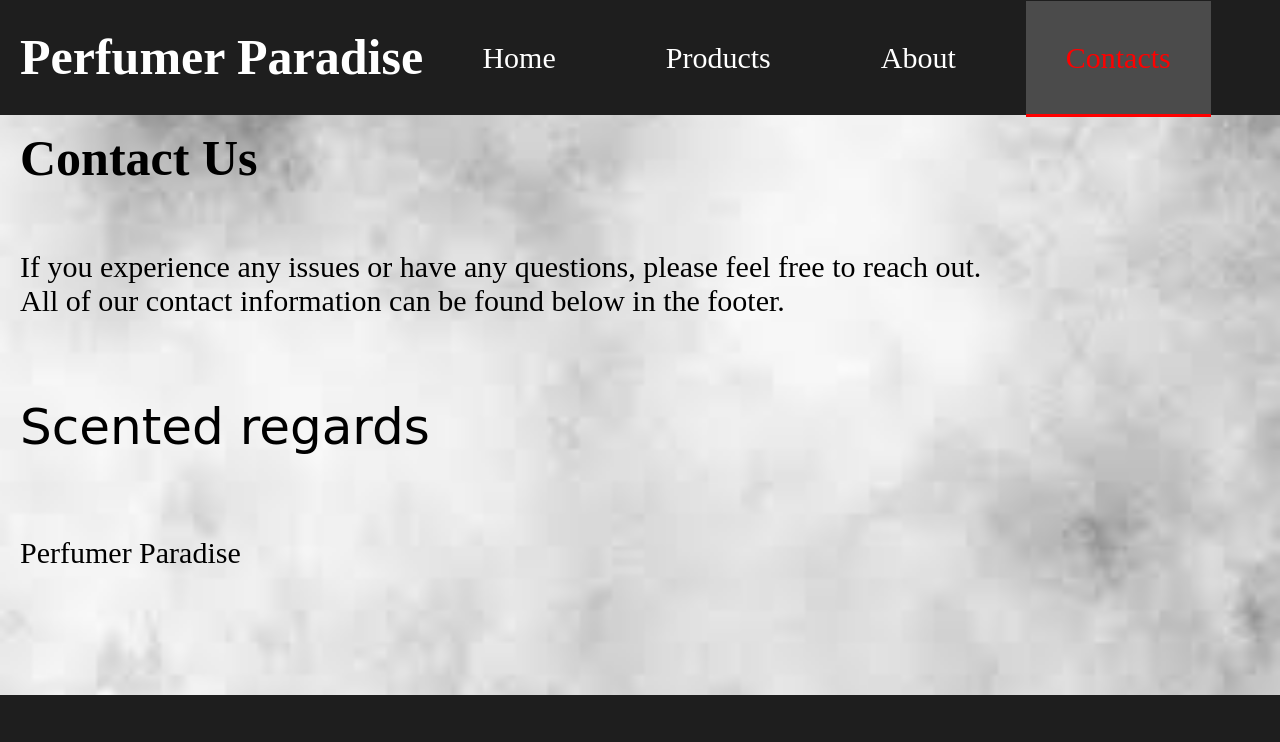
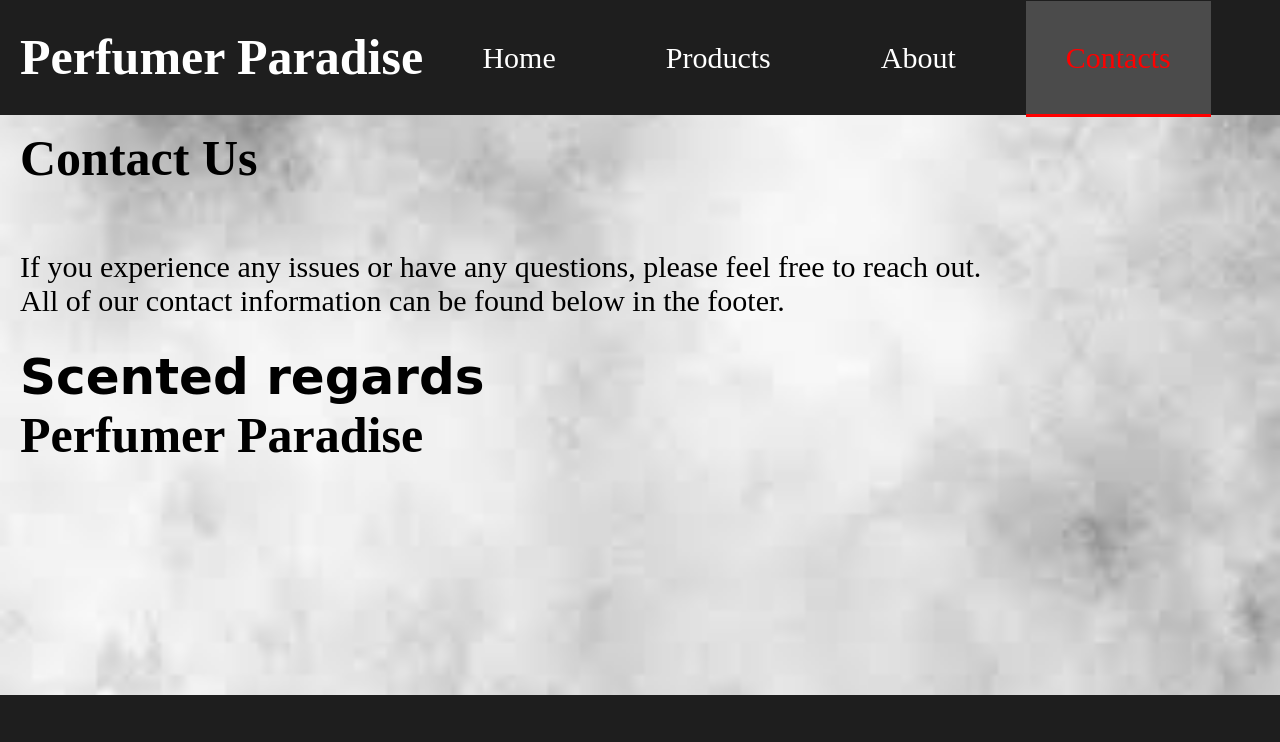
Before and after one commit to IlianCarapovic/Web_page_project, a plain HTML site: page html/contacts.html in a window 1280 px wide. Shown: the top 742 px of the page. Drawn offline with Linux system fonts and the light colour scheme.

Commit message:
First commit

```diff
--- a/css/Contacts.css
+++ b/css/contacts.css
@@ -28,10 +28,11 @@ body{
     padding-left: 20px;
 }
 
-p.signature{
+p.signature {
     font-family: "Snell Roundhand", cursive;
     font-size: 50px;
-    font-weight:
+    font-weight: bolder;
+}
 
 p.modified-logo{
     color: black;
@@ -42,7 +43,7 @@ p.modified-logo{
 }
 
 p.signature,
-p.signature + p.ModifiedLogo {
+p.signature + p.modified-logo {
     margin-top: 0;
     margin-bottom: 0;
 }
--- a/html/contacts.html
+++ b/html/contacts.html
@@ -4,7 +4,7 @@
     <meta charset="UTF-8">
     <link rel="stylesheet" href="../css/nav-bar.css">
     <link rel="stylesheet" href="../css/footer.css">
-    <link rel="stylesheet" href="../css/Contacts.css">
+    <link rel="stylesheet" href="../css/contacts.css">
     <script src = "../js/MarkCurrentPage.js"></script>
     <title>Contacts</title>
 </head>
```
Also changed, not shown: 1 other file.
